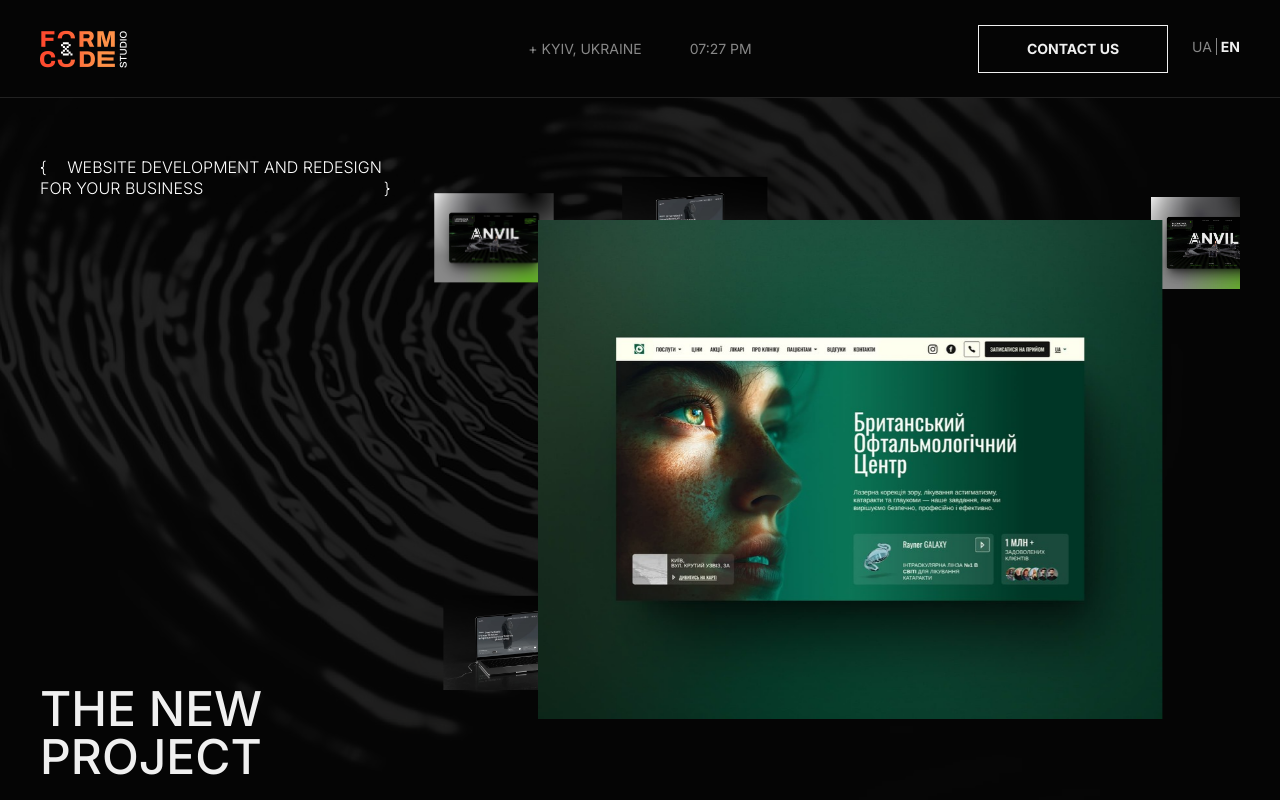
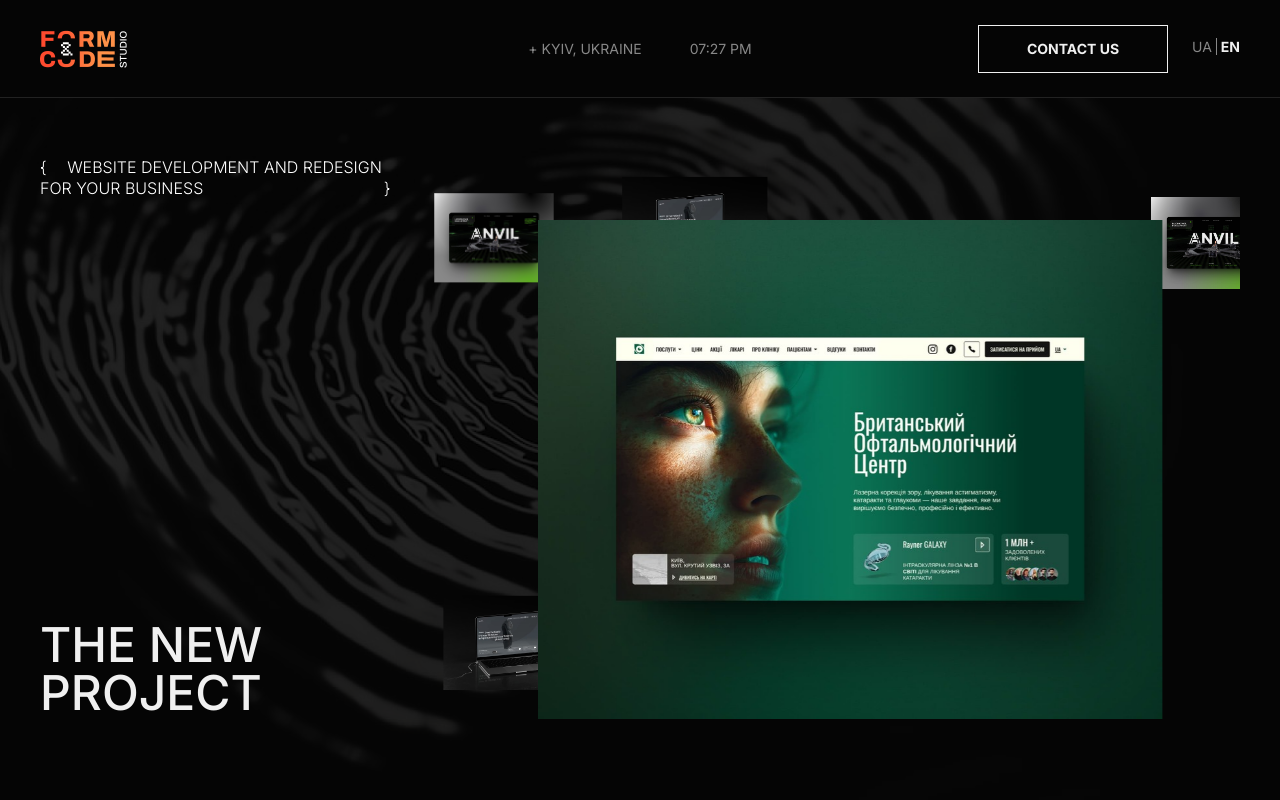
Before and after one commit to IraMira333/dezdevteam, a Next.js app: page /en in a window 1280 px wide. Shown: the top 800 px of the page. Built offline with nearby package versions, Linux system fonts and the light colour scheme; grey boxes are pictures that could not be loaded.

Commit message:
Fixed styles

```diff
--- a/src/components/main/Offer.tsx
+++ b/src/components/main/Offer.tsx
@@ -19,7 +19,7 @@ export const Offer = () => {
         />
       </div>
 
-      <div className="tab:pt-14 prepc:pt-6 prepc:pb-16 pc:pb-23.5 absolute top-0 z-1 flex h-full w-[calc(100%-32px)] flex-col justify-between pt-28.5 pb-14">
+      <div className="tab:pt-14 prepc:pt-6 prepc:pb-16 pc:pb-23.5 tab:w-[calc(100%-48px)] prepc:w-[calc(100%-80px)] pc:w-[calc(100%-160px)] absolute top-0 z-1 flex h-full w-[calc(100%-32px)] flex-col justify-between pt-28.5 pb-14">
         <p className="text-whitef0 pc:w-[calc(100%-100px)] pc:text-9xl prepc:text-8xl prepc:w-2/3 tab:w-1/2 tab:text-6xl w-87.5 text-5xl leading-[90%] font-medium tracking-[-6.44px] whitespace-pre-line uppercase">
           {t.rich("offerText1", { grey: (chunk) => <span className="text-grey88">{chunk}</span> })}
         </p>
--- a/src/components/main/hero/Hero.tsx
+++ b/src/components/main/hero/Hero.tsx
@@ -15,15 +15,17 @@ export const Hero = () => {
 
   return (
     <section className="nopadding-container tab:px-6 prepc:px-10 pc:px-20 relative">
-      <div className="tab:flex tab:pb-16 prepc:pt-20 pc:pt-26 tab:justify-between min-h-[calc(100vh-77px)] overflow-hidden pt-17.5">
-        <div className="tab:flex tab:px-0 tab:w-[44%] prepc:w-[35%] tab:flex-col tab:justify-between tab:mb-0 mb-8 px-4">
-          <CustomTitleH1 text={t("title")} className="mb-10" />
-          <p className="text-whitef0 prepc:text-5xl pc:text-[56px] text-4xl font-medium whitespace-pre-line uppercase">
-            {t("text")}
-          </p>
-        </div>
-        <div className="tab:w-[56%] prepc:w-[65%] tab:ml-auto tab:mr-0 relative mx-auto aspect-[125/100] h-auto w-full">
-          <FloatingGallery />
+      <div className="tab:pb-16 prepc:pt-20 pc:pt-26 min-h-[calc(100vh-77px)] overflow-hidden pt-17.5">
+        <div className="tab:flex tab:justify-between">
+          <div className="tab:flex tab:px-0 tab:w-[43%] prepc:w-[35%] tab:flex-col tab:justify-between tab:mb-0 mb-8 px-4">
+            <CustomTitleH1 text={t("title")} className="mb-10" />
+            <p className="text-whitef0 tab:pb-12 prepc:pb-16 prepc:text-5xl pc:text-[56px] text-4xl font-medium whitespace-pre-line uppercase">
+              {t("text")}
+            </p>
+          </div>
+          <div className="tab:w-[55%] prepc:w-[65%] tab:ml-auto tab:mr-0 relative mx-auto aspect-[125/100] h-auto w-full">
+            <FloatingGallery />
+          </div>
         </div>
       </div>
       <ProjectsList list={projectsData} locale={locale as LocaleType} />
--- a/src/components/main/sticky/StickySection.tsx
+++ b/src/components/main/sticky/StickySection.tsx
@@ -12,7 +12,7 @@ export const StickySection = () => {
   const locale = useLocale();
   const t = useTranslations("HomePage");
   return (
-    <section className="relative bg-[url('/bgimages/bg-wedo.jpg')] bg-cover bg-position-[center_400px]">
+    <section className="prepc:mb-25 relative mb-8 bg-[url('/bgimages/bg-wedo.jpg')] bg-cover bg-position-[center_400px]">
       <div className="absolute inset-0 bg-[linear-gradient(180deg,#050505_16.25%,rgba(5,5,5,0)_100%)]" />
       <div className="casual-container relative z-10 mb-12 py-4">
         <h2 className="text-whiteff mx-auto mb-6 w-50 text-center text-base leading-[130%] tracking-[0%] uppercase">
@@ -49,7 +49,7 @@ export const StickySection = () => {
 
       <div className="casual-container relative min-h-screen">
         <div className="tab:left-[calc(50%-95px)] tab:w-[55%] pc:w-[40%] tab:translate-x-0 absolute bottom-24 left-1/2 w-full -translate-x-1/2">
-          <p className="text-whitef0 pc:max-w-150 tab:max-w-120 tab:mx-0 mx-auto mb-5 max-w-90 text-2xl leading-[100%] font-medium tracking-[0%] whitespace-pre-line uppercase">
+          <p className="text-whitef0 prepc:max-w-160 tab:max-w-120 tab:mx-0 prepc:text-36 mx-auto mb-5 max-w-90 text-2xl leading-[100%] font-medium tracking-[0%] whitespace-pre-line uppercase">
             {t("weDoEnd")}
           </p>
           <MaskLink
```
